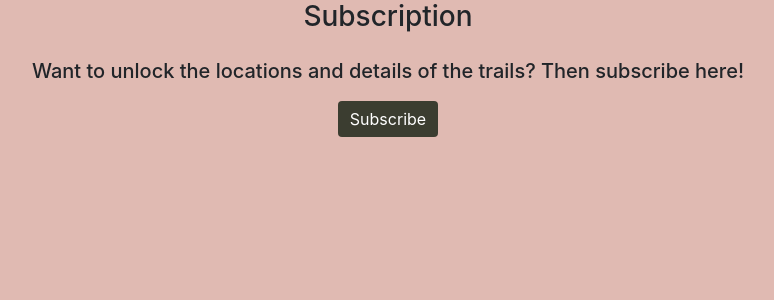
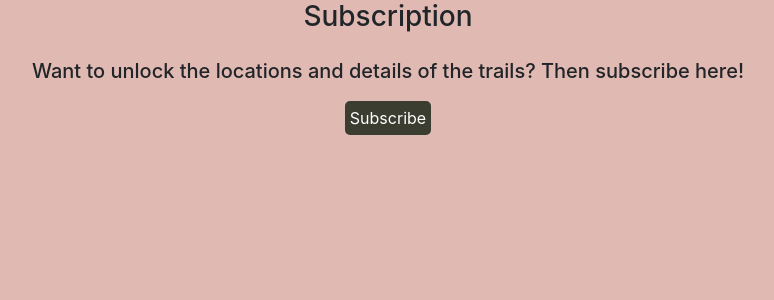
Before and after one commit to samlarby/nant-y-frith-mtb, a Django app: page /subscriptions/ in a window 1280 px wide. Shown: the part 56-356 px from the top of the page, without its empty margins (252-1026 px from the left). Run offline with Django 5.2, Linux system fonts and the light colour scheme; a user stored in the database is signed in; data comes from the database, SQL or seed files in the repository; some libraries are stand-ins or nearby versions.

Commit message:
edit subscribe link

```diff
--- a/subscriptions/templates/subscribe/subscribe.html
+++ b/subscriptions/templates/subscribe/subscribe.html
@@ -29,7 +29,7 @@
             {% endif %}
         {% else %}
             <h5>Want to unlock the locations and details of the trails? Then subscribe here!</h5>
-            <button type="submit" class="btn" id="submitBtn">Subscribe</button>
+            <button type="submit" class="btn subscribe-link" id="submitBtn">Subscribe</button>
         {% endif %}
         </div>
     </div>
```
